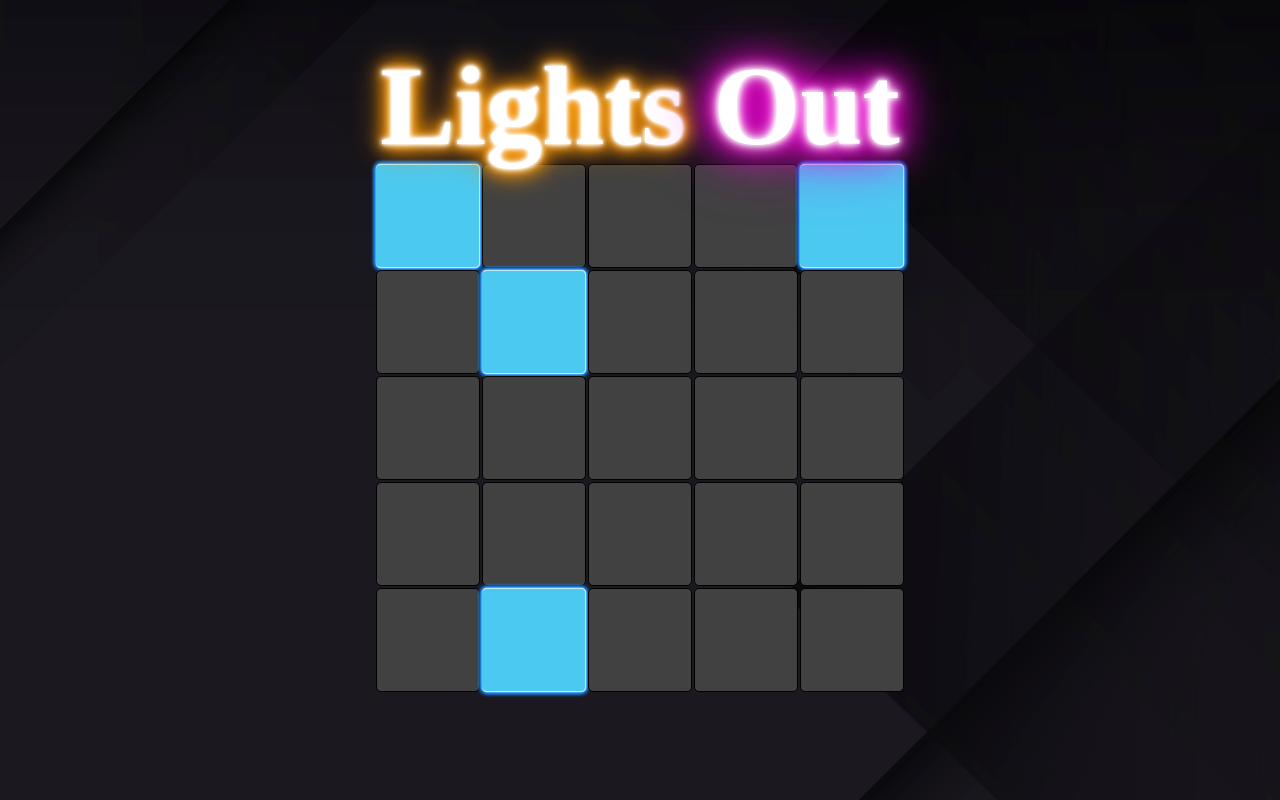
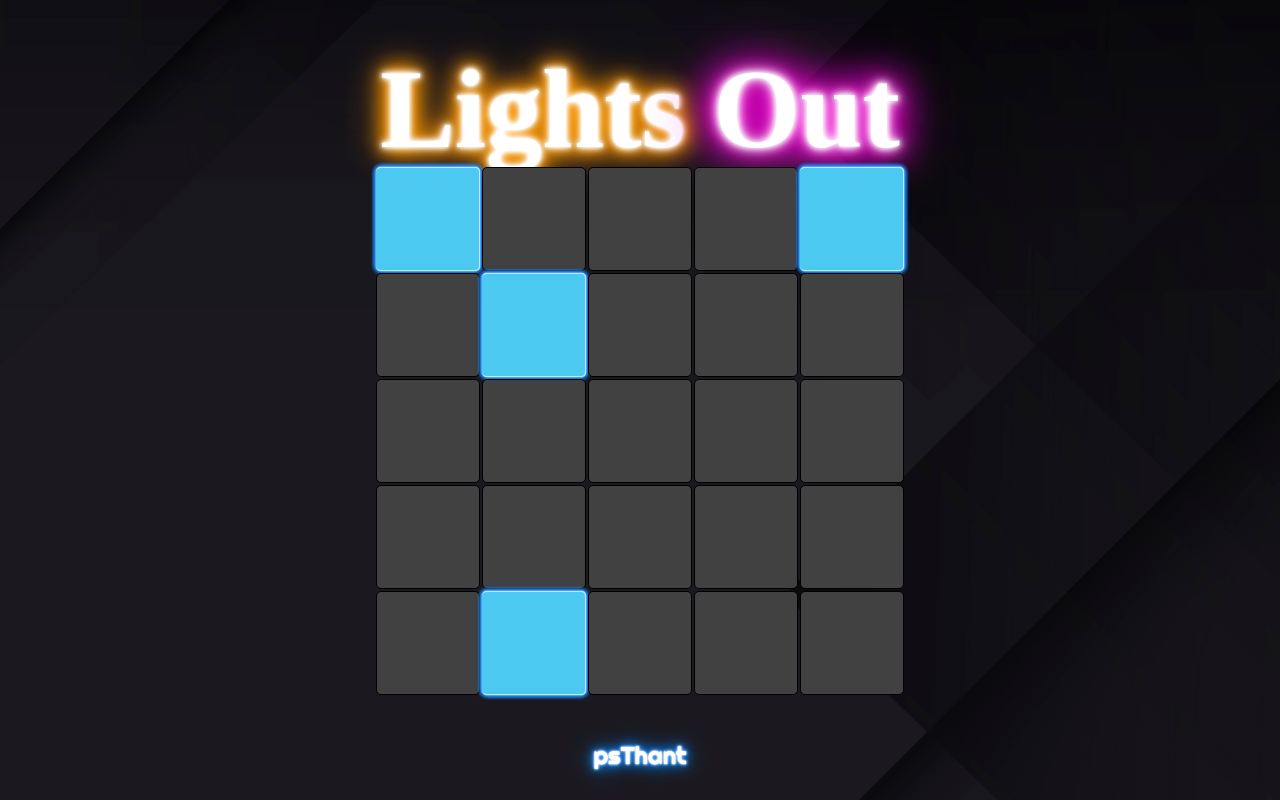
Before and after one commit to DevThant/lights-out, a React (Create React App) app: page / in a window 1280 px wide. Built offline with nearby package versions, Linux system fonts and the light colour scheme; a web font is replaced by a local one.

Commit message:
add author to the app

```diff
--- a/src/Board.css
+++ b/src/Board.css
@@ -11,7 +11,6 @@ body {
   background-repeat: no-repeat;
   background-attachment: fixed;
   background-position: center;
-  height: 80vh;
 }
 
 .Board {
@@ -20,8 +19,8 @@ body {
 
 #container {
   display: flex;
-  justify-content: center;
-  align-items: center;
+  flex-direction: column;
+  height: 90vh;
 }
 
 #hasWon {
@@ -33,6 +32,26 @@ body {
   color: #fff;
   text-shadow: 0 0 1px #fff, 0 0 2px #fff, 0 0 3px #fff, 0 0 4px #228dff,
     0 0 5px #228dff, 0 0 10px #228dff, 0 0 15px #228dff, 0 0 25px #228dff;
+}
+
+#author{
+  display: flex;
+  justify-content: center;
+  align-items: center;
+  margin-top: auto;
+
+}
+#author a{
+  color: #fff;
+  text-decoration: none;
+  font-family: 'Righteous', cursive;
+  font-size: 1.5em;
+  text-shadow: 0 0 1px #fff, 0 0 2px #fff, 0 0 3px #fff, 0 0 4px #228dff,
+    0 0 5px #228dff, 0 0 10px #228dff, 0 0 15px #228dff, 0 0 25px #228dff;
+}
+
+#author a:hover{
+  animation: aflickr 1.5s ease-in-out infinite alternate;
 }
 
 h1 {
@@ -203,8 +222,6 @@ button {
     text-shadow: 0 0 5px #fff, 0 0 10px #fff, 0 0 15px #fff, 0 0 20px #ff00de,
       0 0 35px #ff00de, 0 0 40px #ff00de, 0 0 50px #ff00de, 0 0 75px #ff00de;
   }
-
-
 }
 
 @-webkit-keyframes flickr2 {
@@ -215,7 +232,6 @@ button {
 
   46%, 48%, 50%, 52%, 100% {
     color: #fff;
-    border-color: #eaf6f6 #eaf6f6 #eaf6f6 transparent;
     text-shadow: 0 0 5px #fff, 0 0 10px #fff, 0 0 15px #fff, 0 0 20px #ff00de,
       0 0 35px #ff00de, 0 0 40px #ff00de, 0 0 50px #ff00de, 0 0 75px #ff00de;
   }
@@ -229,12 +245,30 @@ button {
 
   46%, 48%, 50%, 52%, 100% {
     color: #fff;
-    border-color: #eaf6f6 #eaf6f6 #eaf6f6 transparent;
     text-shadow: 0 0 5px #fff, 0 0 10px #fff, 0 0 15px #fff, 0 0 20px #ff00de,
       0 0 35px #ff00de, 0 0 40px #ff00de, 0 0 50px #ff00de, 0 0 75px #ff00de;
   }
 }
 
+@-webkit-keyframes  bflickr {
+  0%, 45%, 47%, 49%, 51% {
+    color: #02171D;
+    border-color: #BFECFA #BFECFA #BFECFA transparent;
+    background-color: #515151;
+    text-shadow: none;
+    box-shadow: none;
+  }
+
+  46%, 48%, 50%, 52%, 100% {
+    color: #BFECFA;
+    background-color: #ff1177;
+    text-shadow: 0 0 1px #BFECFA, 0 0 3px #BFECFA, 0 0 5px #BFECFA, 0 0 10px #ff00de,
+      0 0 15px #ff00de, 0 0 20px #ff00de, 0 0 25px #ff00de, 0 0 35px #ff00de;
+
+    box-shadow: 0 0 5px #fff, 0 0 10px #fff, 0 0 15px #fff, 0 0 20px #ff1177,
+      0 0 35px #ff1177, 0 0 40px #ff1177, 0 0 50px #ff1177, 0 0 75px #ff1177;
+  }
+}
 
 @keyframes bflickr {
   0%, 45%, 47%, 49%, 51% {
@@ -254,6 +288,30 @@ button {
     box-shadow: 0 0 5px #fff, 0 0 10px #fff, 0 0 15px #fff, 0 0 20px #ff1177,
       0 0 35px #ff1177, 0 0 40px #ff1177, 0 0 50px #ff1177, 0 0 75px #ff1177;
   }
+}
 
+@-webkit-keyframes aflickr {
+  0%, 45%, 47%, 49%, 51% {
+    text-shadow: none;
+    color: #515151;
+  }
 
+  46%, 48%, 50%, 52%, 100% {
+    color: #fff;
+    text-shadow: 0 0 5px #fff, 0 0 10px #fff, 0 0 15px #fff, 0 0 20px #228dff,
+      0 0 35px #228dff, 0 0 40px #228dff, 0 0 50px #228dff, 0 0 75px #228dff;
+  }
 }
+
+@keyframes aflickr {
+  0%, 45%, 47%, 49%, 51% {
+    text-shadow: none;
+    color: #515151;
+  }
+
+  46%, 48%, 50%, 52%, 100% {
+    color: #fff;
+    text-shadow: 0 0 5px #fff, 0 0 10px #fff, 0 0 15px #fff, 0 0 20px #228dff,
+      0 0 35px #228dff, 0 0 40px #228dff, 0 0 50px #228dff, 0 0 75px #228dff;
+  }
+}
--- a/src/Board.js
+++ b/src/Board.js
@@ -112,8 +112,8 @@ class Board extends Component {
         </div>
       );
     return (
-      <div>
-        <div id="container">
+      <div id="container">
+        <div>
           <h1>
             <span className="lights">Lights </span>
             <span className={out}>Out</span>
@@ -122,6 +122,10 @@ class Board extends Component {
         <table className="Board">
           <tbody>{tblBoard}</tbody>
         </table>
+        <div id="author">
+        <a href="https://github.com/DevThant">psThant</a>
+        </div>
+
       </div>
     );
   }
--- a/src/index.css
+++ b/src/index.css
@@ -4,7 +4,7 @@ code {
 }
 
 body {
-    margin: 0;
+  margin: 0;
   padding: 0;
   font-family: -apple-system, BlinkMacSystemFont, "Segoe UI", "Roboto", "Oxygen",
     "Ubuntu", "Cantarell", "Fira Sans", "Droid Sans", "Helvetica Neue",
```
